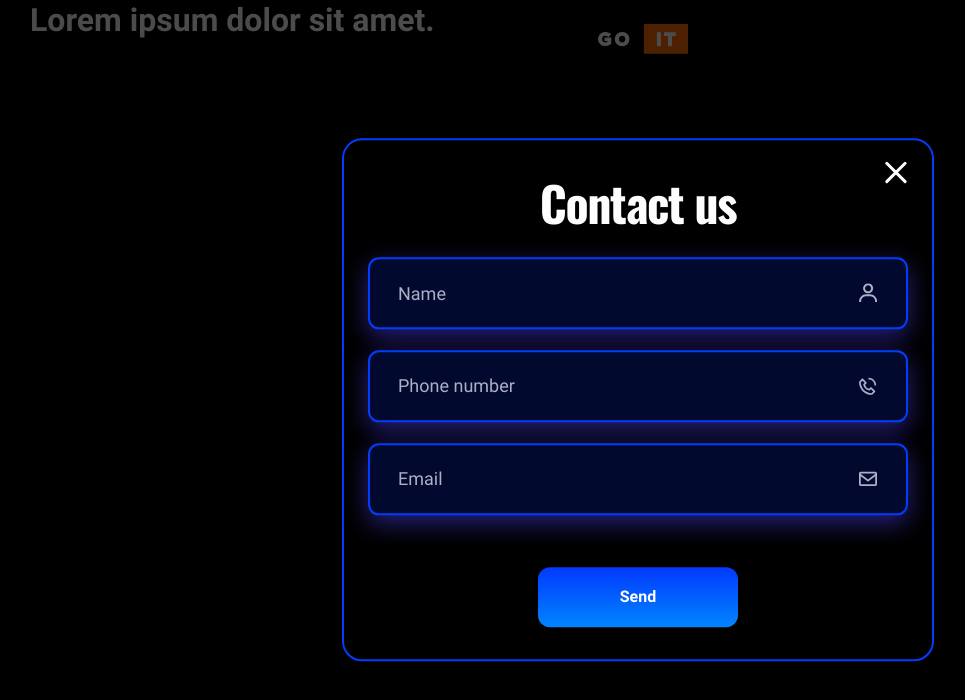
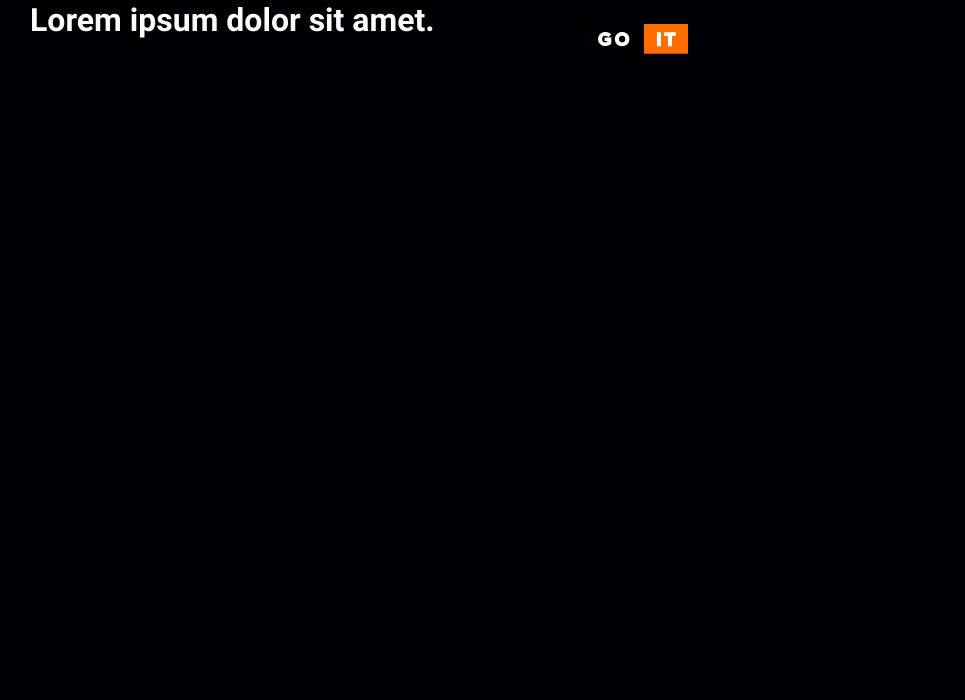
Before and after one commit to SoftRyzen-internship/fit-gym, a website: page src/html/pages/privacy.html in a window 1280 px wide. Shown: the whole page, without its empty margins (2-967 px from the left). Drawn offline with nearby package versions, Linux system fonts and the light colour scheme; files that its build step writes are made by us from their sources; files whose address does not match are found by name; a web font is replaced by a local one.

Commit message:
G-15-add-hidden

```diff
--- a/src/html/partials/modal.html
+++ b/src/html/partials/modal.html
@@ -1,5 +1,5 @@
-<div class="backdrop" data-modal>
-  <div class="modal">
+<div class="backdrop is-hidden" data-modal>
+  <div class="modal is-hidden">
     <svg class="close-btn modal__close-icon" aria-label="Close modal" data-modal-close>
       <use href="./assets/images/sprite.svg#icon-close"></use>
     </svg>
```
